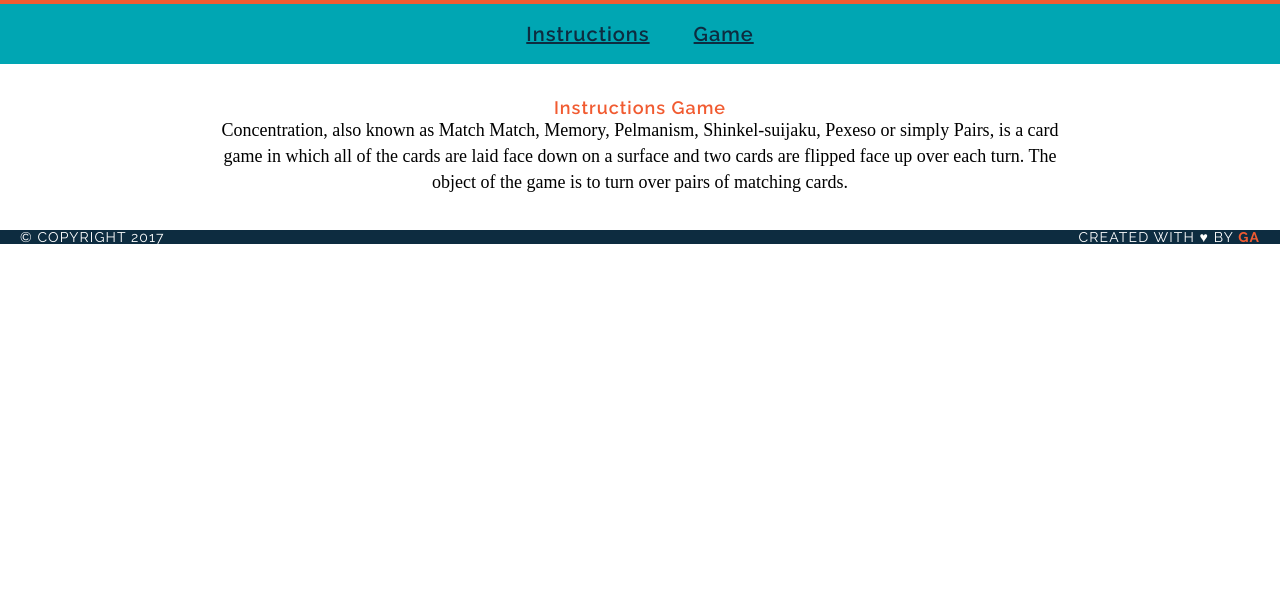
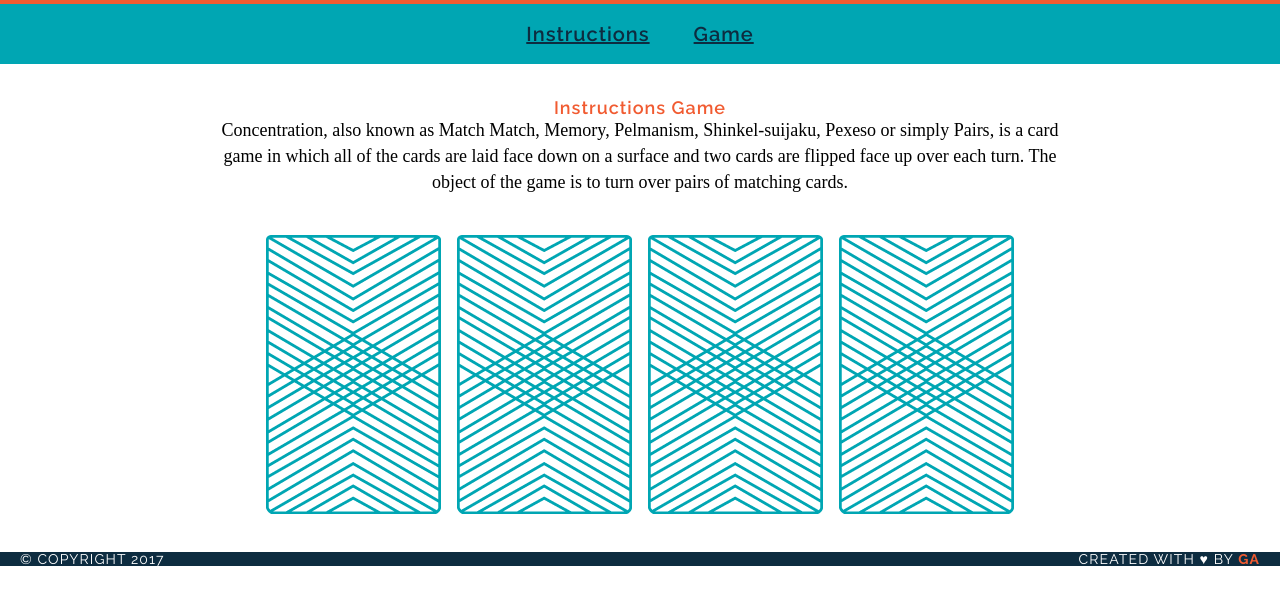
Before and after one commit to TheodoreRoos/wdi-fundamentals-memorygame, a plain HTML site: page memory_game/index.html in a window 1280 px wide. Shown: the part 101-706 px from the top of the page. Drawn offline with Linux system fonts and the light colour scheme; a web font is replaced by a local one.

Commit message:
Last assingment almost finished. Just couldn't flip the cards when clicked.

```diff
--- a/memory_game/js/main.js
+++ b/memory_game/js/main.js
@@ -21,6 +21,10 @@ var cards = [ {
 var cardsInPlay = [];
 
 var checkForMatch = function () {
+	// for (i = 0; i < cardsInPlay.length; i++) {
+	// 	var showCard = document.getElementById('game-board').children[i];
+	// 	showCard.setAttribute('src', showCard.getAttribute(cards.cardImage));
+	// }
 	if (cardsInPlay.length === 2) {
 		if (cardsInPlay[0] === cardsInPlay[1]) {
 			alert("You found a match");
@@ -31,19 +35,28 @@ var checkForMatch = function () {
 	}
 }
 
-var flipCard = function (cardID) {
-	console.log("User flipped " + cards[cardID].rank);
-	cardsInPlay.push(cards[cardID].rank);
+var flipCard = function () {
+	var cardId = this.getAttribute('data-id');
+	console.log(cardId);
+	console.log("User flipped " + cards[cardId].rank);
+	// cardsInPlay.push(this.getAttribute('data-id'))
+	// console.log(cardsInPlay);
+	cardsInPlay.push(cards[cardId].rank);
+	console.log(cards[cardId].suit);
+	console.log(cards[cardId].cardImage);
 	checkForMatch();
-	console.log(cards[cardID].suit);
-	console.log(cards[cardID].cardImage);
 }
 
 var createBoard = function () {
 	for (i = 0; i < cards.length; i++) {
-		var newCard = document.createElement('img');
-		newCard.setAttribute('game-board', "images/back.png");
+		var backOfCard = document.createElement('img');
+		backOfCard.setAttribute('src', "images/back.png");
+		backOfCard.setAttribute('data-id', i);
+
+		backOfCard.addEventListener('click', flipCard);
+
+		document.getElementById('game-board').appendChild(backOfCard);
+	}
 }
 
-flipCard(0);
-flipCard(2);
+createBoard();
```
Also changed, not shown: memory_game/index.html (+0 -3 lines).
